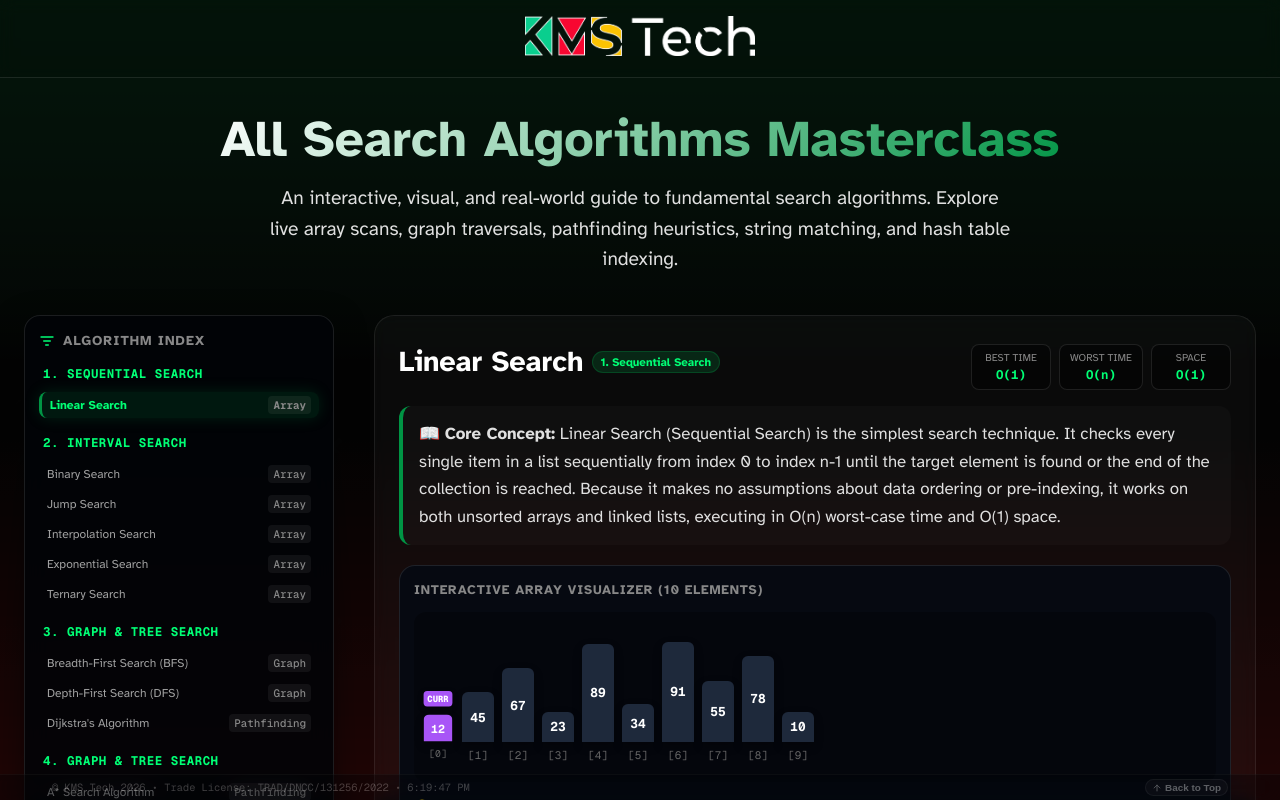
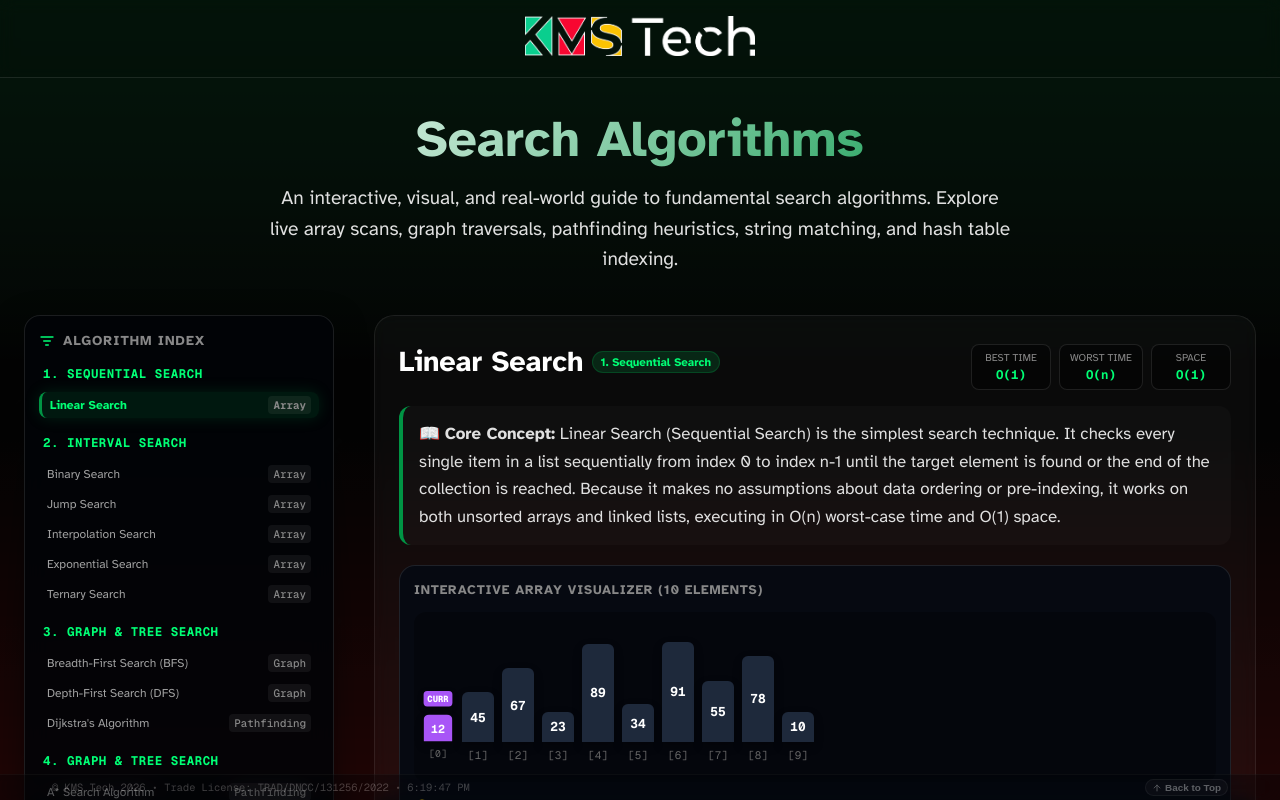
Before and after one commit to mushfiqweb/kmstech-next, a Next.js app: page /all-search-algorithms in a window 1280 px wide. Shown: the top 800 px of the page. Built offline with nearby package versions, Linux system fonts and the light colour scheme; no server answers.

Commit message:
Updated SEO title

```diff
--- a/src/app/(blog)/all-search-algorithms/page.tsx
+++ b/src/app/(blog)/all-search-algorithms/page.tsx
@@ -9,7 +9,7 @@ import styles from '@/components/search-algo/search-algo.module.css';
 const SITE_URL = process.env.NEXT_PUBLIC_SITE_URL || 'https://kmstech.co';
 
 export const metadata: Metadata = {
-    title: 'All Search Algorithms Masterclass | KMS Tech',
+    title: 'Search Algorithms | KMS Tech',
     description:
         'Explore an interactive, visual guide to 13 fundamental search algorithms. Features live step-by-step visualizers, real-world industry use cases, time/space complexity analysis, and interactive animations.',
     keywords: [
@@ -28,7 +28,7 @@ export const metadata: Metadata = {
         canonical: `${SITE_URL}/all-search-algorithms`,
     },
     openGraph: {
-        title: 'All Search Algorithms Masterclass: Interactive Visualizer & Use Cases | KMS Tech',
+        title: 'Search Algorithms: Interactive Visualizer & Use Cases | KMS Tech',
         description:
             'An interactive visual guide covering 13 search algorithms across sequential, interval, graph, pathfinding, string, and hash table categories.',
         url: `${SITE_URL}/all-search-algorithms`,
@@ -39,13 +39,13 @@ export const metadata: Metadata = {
                 url: `${SITE_URL}/og-images/all-search-algorithms.gif`,
                 width: 1200,
                 height: 630,
-                alt: 'All Search Algorithms Masterclass - KMS Tech Interactive Engine',
+                alt: 'Search Algorithms - KMS Tech Interactive Engine',
             },
         ],
     },
     twitter: {
         card: 'summary_large_image',
-        title: 'All Search Algorithms Masterclass | KMS Tech',
+        title: 'Search Algorithms | KMS Tech',
         description:
             'Interactive visualizer and real-world industry use cases for 13 fundamental search algorithms.',
         images: [`${SITE_URL}/og-images/all-search-algorithms.gif`],
@@ -56,7 +56,7 @@ export default function AllSearchAlgorithmsPage() {
     const jsonLd = {
         '@context': 'https://schema.org',
         '@type': 'TechArticle',
-        headline: 'All Search Algorithms Masterclass: Interactive Visualizer & Industry Use Cases',
+        headline: 'Search Algorithms: Interactive Visualizer & Industry Use Cases',
         description:
             'Comprehensive interactive guide featuring step-by-step visualizers, time/space complexity analysis, and real-world software architecture applications for 13 fundamental search algorithms.',
         image: `${SITE_URL}/og-images/all-search-algorithms.gif`,
@@ -87,7 +87,7 @@ export default function AllSearchAlgorithmsPage() {
 
             {/* Hero Section */}
             <header className={styles.heroSection}>
-                <h1 className={styles.heroTitle}>All Search Algorithms Masterclass</h1>
+                <h1 className={styles.heroTitle}>Search Algorithms</h1>
                 <p className={styles.heroSubtitle}>
                     An interactive, visual, and real-world guide to fundamental search algorithms. Explore live array scans, graph traversals, pathfinding heuristics, string matching, and hash table indexing.
                 </p>
```
